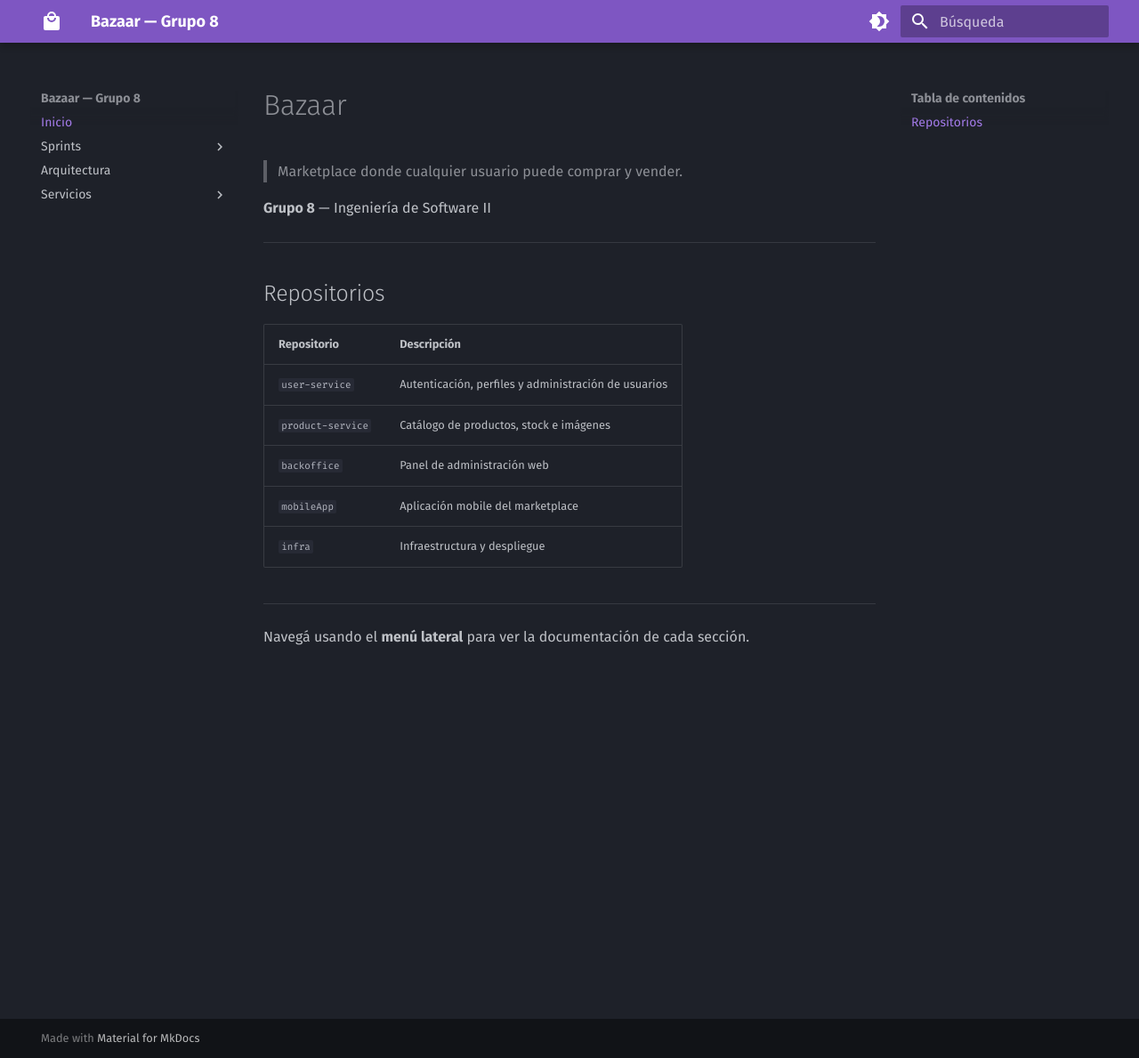
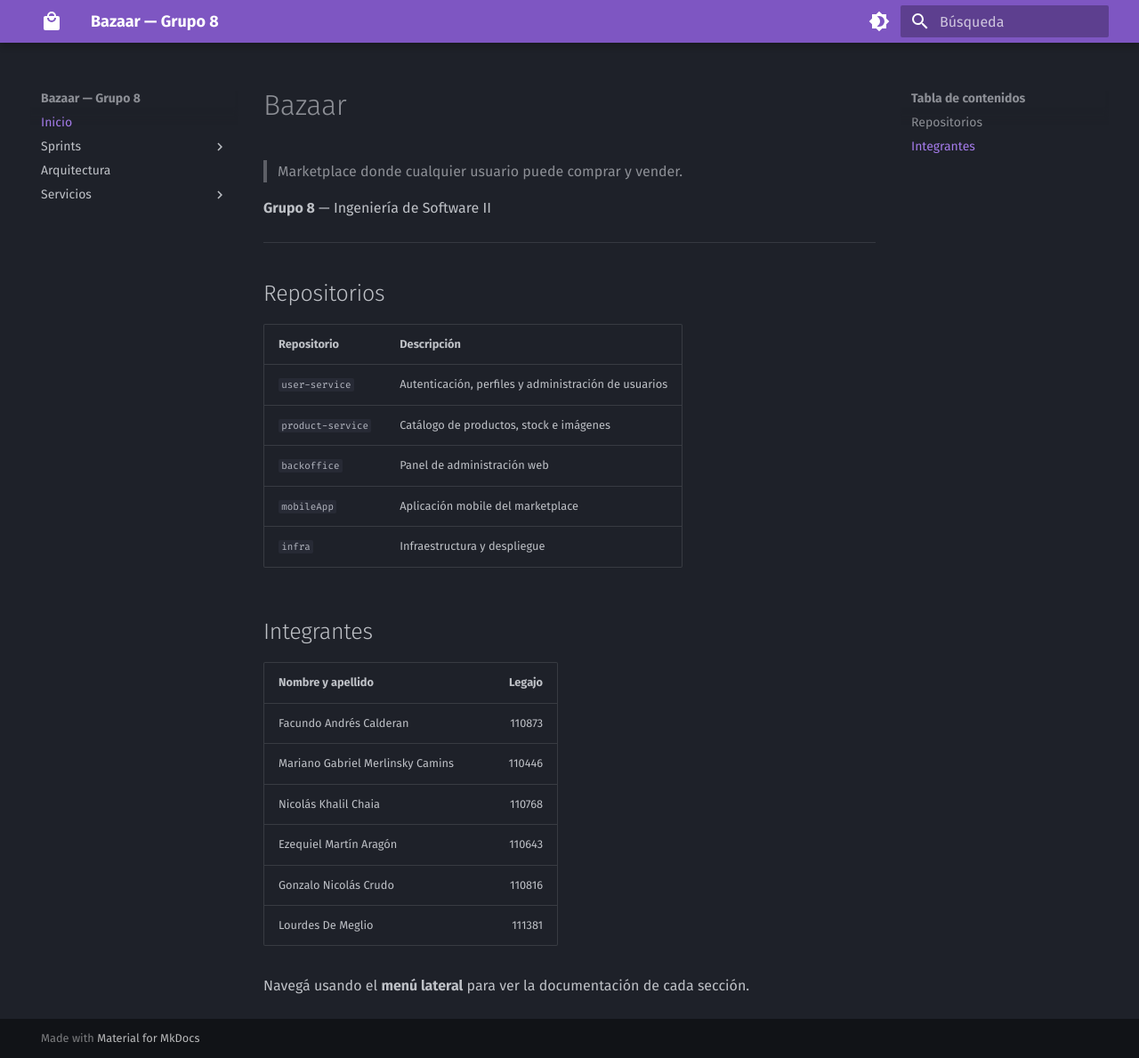
Before and after one commit to ids2-grupo8/Documentacion, an MkDocs documentation site: the page built from docs/index.md, in a window 1280 px wide and 1189 px high. Shown: the whole window at 89% size. Built offline with MkDocs 1.6.1 and Material for MkDocs 9.7.7, drawn with Linux system fonts in a browser that asks for light colours.

Commit message:
docs: add team members table on landing page

```diff
--- a/docs/index.md
+++ b/docs/index.md
@@ -16,6 +16,18 @@
 | `mobileApp` | Aplicación mobile del marketplace |
 | `infra` | Infraestructura y despliegue |
 
----
+
+## Integrantes
+
+| Nombre y apellido | Legajo |
+| --- | ---: |
+| Facundo Andrés Calderan | 110873 |
+| Mariano Gabriel Merlinsky Camins | 110446 |
+| Nicolás Khalil Chaia | 110768 |
+| Ezequiel Martín Aragón | 110643 |
+| Gonzalo Nicolás Crudo | 110816 |
+| Lourdes De Meglio | 111381 |
+
+
 
 Navegá usando el **menú lateral** para ver la documentación de cada sección.
```
